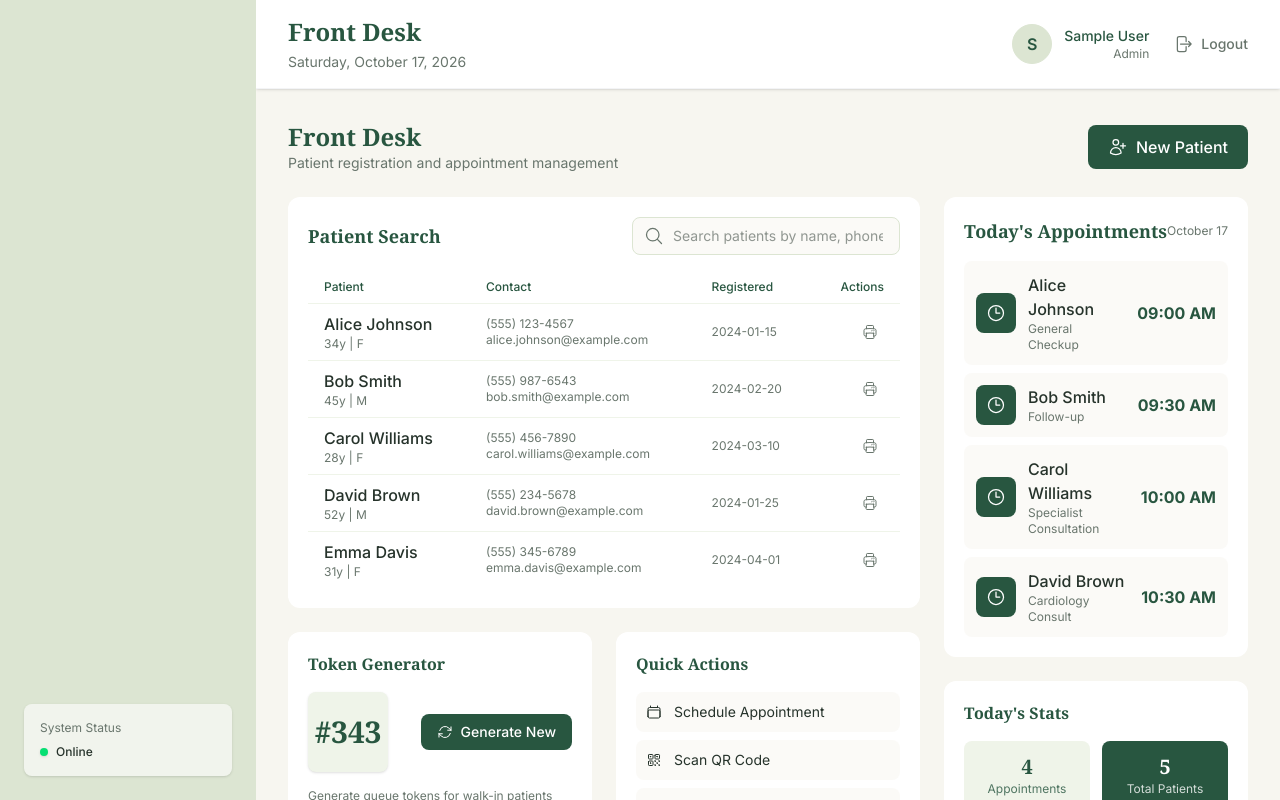
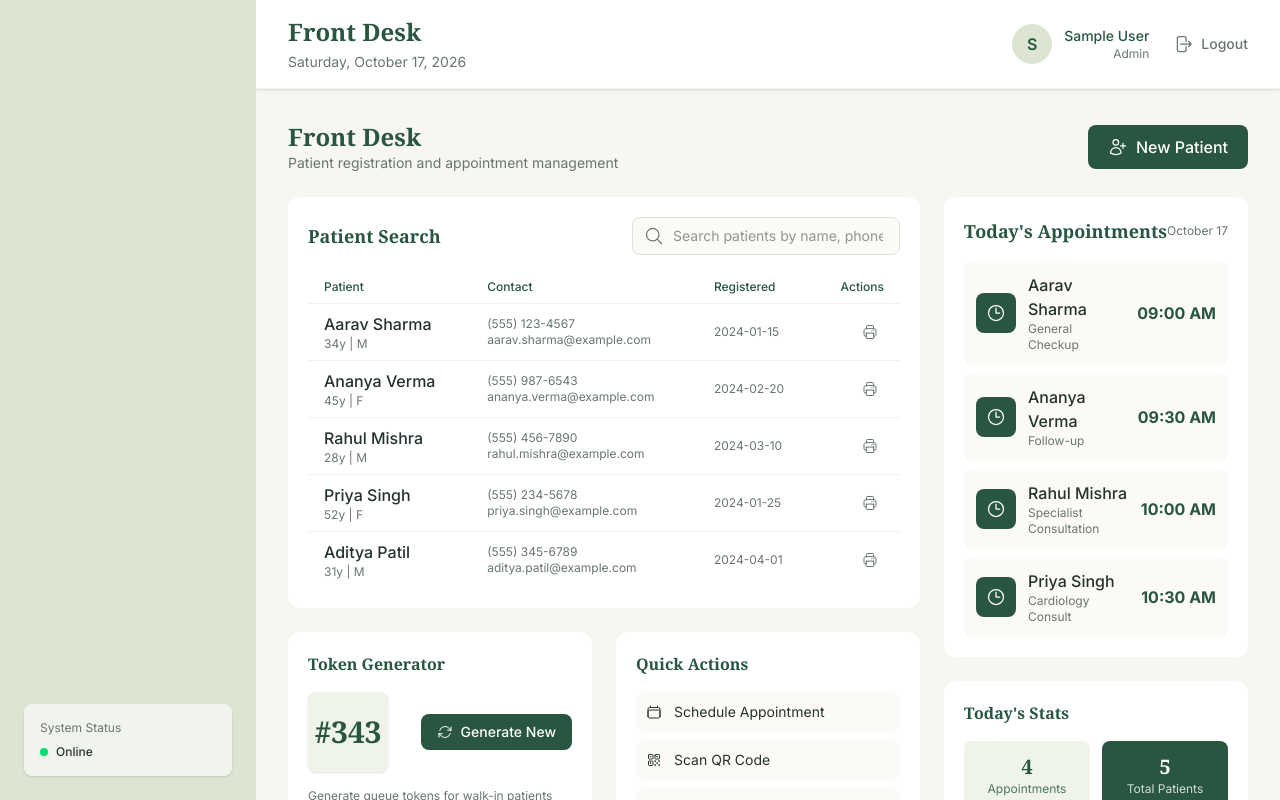
Before and after one commit to Yukta062006/ClinicOpsAgent, a React (Vite) app: page /front-desk in a window 1280 px wide. Built offline with nearby package versions, Linux system fonts and the light colour scheme; sample sign-in values are in the browser's storage.

Commit message:
fix: Update patient names to Indian names, add working YouTube videos, improve medical research, and fix quick actions

```diff
--- a/src/context/DataContext.tsx
+++ b/src/context/DataContext.tsx
@@ -159,11 +159,11 @@ const DataContext = createContext<DataContextType | undefined>(undefined);
 const initialPatients: Patient[] = [
   {
     id: '1',
-    name: 'Alice Johnson',
+    name: 'Aarav Sharma',
     age: 34,
-    gender: 'F',
+    gender: 'M',
     phone: '(555) 123-4567',
-    email: 'alice.johnson@example.com',
+    email: 'aarav.sharma@example.com',
     address: '123 Main St, Metropolis, NY 10001',
     dateOfBirth: '1990-05-15',
     medicalHistory: ['Hypertension', 'Seasonal allergies'],
@@ -175,11 +175,11 @@ const initialPatients: Patient[] = [
   },
   {
     id: '2',
-    name: 'Bob Smith',
+    name: 'Ananya Verma',
     age: 45,
-    gender: 'M',
+    gender: 'F',
     phone: '(555) 987-6543',
-    email: 'bob.smith@example.com',
+    email: 'ananya.verma@example.com',
     address: '456 Oak Ave, Metropolis, NY 10002',
     dateOfBirth: '1979-08-22',
     medicalHistory: ['Diabetes', 'Hyperlipidemia'],
@@ -191,11 +191,11 @@ const initialPatients: Patient[] = [
   },
   {
     id: '3',
-    name: 'Carol Williams',
+    name: 'Rahul Mishra',
     age: 28,
-    gender: 'F',
+    gender: 'M',
     phone: '(555) 456-7890',
-    email: 'carol.williams@example.com',
+    email: 'rahul.mishra@example.com',
     address: '789 Pine Rd, Metropolis, NY 10003',
     dateOfBirth: '1996-03-10',
     medicalHistory: ['Asthma'],
@@ -207,11 +207,11 @@ const initialPatients: Patient[] = [
   },
   {
     id: '4',
-    name: 'David Brown',
+    name: 'Priya Singh',
     age: 52,
-    gender: 'M',
+    gender: 'F',
     phone: '(555) 234-5678',
-    email: 'david.brown@example.com',
+    email: 'priya.singh@example.com',
     address: '321 Elm St, Metropolis, NY 10004',
     dateOfBirth: '1972-11-05',
     medicalHistory: ['Heart Disease', 'Obesity'],
@@ -223,11 +223,11 @@ const initialPatients: Patient[] = [
   },
   {
     id: '5',
-    name: 'Emma Davis',
+    name: 'Aditya Patil',
     age: 31,
-    gender: 'F',
+    gender: 'M',
     phone: '(555) 345-6789',
-    email: 'emma.davis@example.com',
+    email: 'aditya.patil@example.com',
     address: '654 Maple Dr, Metropolis, NY 10005',
     dateOfBirth: '1993-07-18',
     medicalHistory: ['Migraine'],
@@ -240,19 +240,19 @@ const initialPatients: Patient[] = [
 ];
 
 const initialAppointments: Appointment[] = [
-  { id: '1', patientId: '1', patientName: 'Alice Johnson', doctorId: 'doc1', doctorName: 'Dr. Sarah Smith', time: '09:00 AM', type: 'General Checkup', status: 'scheduled', notes: 'Annual physical exam' },
-  { id: '2', patientId: '2', patientName: 'Bob Smith', doctorId: 'doc2', doctorName: 'Dr. John Doe', time: '09:30 AM', type: 'Follow-up', status: 'scheduled', notes: 'Diabetes management check' },
-  { id: '3', patientId: '3', patientName: 'Carol Williams', doctorId: 'doc3', doctorName: 'Dr. Emily Chen', time: '10:00 AM', type: 'Specialist Consultation', status: 'scheduled', notes: 'Asthma evaluation' },
-  { id: '4', patientId: '4', patientName: 'David Brown', doctorId: 'doc4', doctorName: 'Dr. Michael Brown', time: '10:30 AM', type: 'Cardiology Consult', status: 'scheduled', notes: 'Heart disease follow-up' },
-  { id: '5', patientId: '1', patientName: 'Alice Johnson', doctorId: 'doc1', doctorName: 'Dr. Sarah Smith', time: '02:00 PM', type: 'Consultation', status: 'completed', notes: 'Prescription renewal' },
+  { id: '1', patientId: '1', patientName: 'Aarav Sharma', doctorId: 'doc1', doctorName: 'Dr. Sarah Smith', time: '09:00 AM', type: 'General Checkup', status: 'scheduled', notes: 'Annual physical exam' },
+  { id: '2', patientId: '2', patientName: 'Ananya Verma', doctorId: 'doc2', doctorName: 'Dr. John Doe', time: '09:30 AM', type: 'Follow-up', status: 'scheduled', notes: 'Diabetes management check' },
+  { id: '3', patientId: '3', patientName: 'Rahul Mishra', doctorId: 'doc3', doctorName: 'Dr. Emily Chen', time: '10:00 AM', type: 'Specialist Consultation', status: 'scheduled', notes: 'Asthma evaluation' },
+  { id: '4', patientId: '4', patientName: 'Priya Singh', doctorId: 'doc4', doctorName: 'Dr. Michael Brown', time: '10:30 AM', type: 'Cardiology Consult', status: 'scheduled', notes: 'Heart disease follow-up' },
+  { id: '5', patientId: '1', patientName: 'Aarav Sharma', doctorId: 'doc1', doctorName: 'Dr. Sarah Smith', time: '02:00 PM', type: 'Consultation', status: 'completed', notes: 'Prescription renewal' },
 ];
 
 const initialQueue: QueueItem[] = [
-  { id: '1', token: '#125', patientId: '1', patientName: 'Alice Johnson', arrivalTime: '09:00 AM', status: 'completed', priority: 'normal', department: 'General Practice', reason: 'Follow-up' },
-  { id: '2', token: '#126', patientId: '2', patientName: 'Bob Smith', arrivalTime: '09:15 AM', status: 'in-progress', priority: 'urgent', department: 'General Practice', reason: 'Diabetes management' },
-  { id: '3', token: '#127', patientId: '3', patientName: 'Carol Williams', arrivalTime: '09:30 AM', status: 'waiting', priority: 'normal', department: 'Specialty Care', reason: 'Asthma evaluation' },
-  { id: '4', token: '#128', patientId: '4', patientName: 'David Brown', arrivalTime: '09:45 AM', status: 'waiting', priority: 'normal', department: 'Cardiology', reason: 'Heart disease follow-up' },
-  { id: '5', token: '#129', patientId: '5', patientName: 'Emma Davis', arrivalTime: '10:00 AM', status: 'waiting', priority: 'normal', department: 'General Practice', reason: 'Migraine treatment' },
+  { id: '1', token: '#125', patientId: '1', patientName: 'Aarav Sharma', arrivalTime: '09:00 AM', status: 'completed', priority: 'normal', department: 'General Practice', reason: 'Follow-up' },
+  { id: '2', token: '#126', patientId: '2', patientName: 'Ananya Verma', arrivalTime: '09:15 AM', status: 'in-progress', priority: 'urgent', department: 'General Practice', reason: 'Diabetes management' },
+  { id: '3', token: '#127', patientId: '3', patientName: 'Rahul Mishra', arrivalTime: '09:30 AM', status: 'waiting', priority: 'normal', department: 'Specialty Care', reason: 'Asthma evaluation' },
+  { id: '4', token: '#128', patientId: '4', patientName: 'Priya Singh', arrivalTime: '09:45 AM', status: 'waiting', priority: 'normal', department: 'Cardiology', reason: 'Heart disease follow-up' },
+  { id: '5', token: '#129', patientId: '5', patientName: 'Aditya Patil', arrivalTime: '10:00 AM', status: 'waiting', priority: 'normal', department: 'General Practice', reason: 'Migraine treatment' },
 ];
 
 const initialResearch: ResearchArticle[] = [
@@ -294,7 +294,7 @@ const initialVideos: Video[] = [
     verified: true,
     category: 'Diabetes',
     description: 'Comprehensive guide to understanding diabetes, including different types, common symptoms, and effective management strategies.',
-    url: 'https://example.com/video1',
+    url: 'https://www.youtube.com/embed/8K6aW9VxG4M',
     thumbnail: 'https://placehold.co/600x400/285640/FFFFFF?text=Diabetes+Education',
     saved: false
   },
@@ -307,7 +307,7 @@ const initialVideos: Video[] = [
     verified: true,
     category: 'Cardiology',
     description: 'Learn about cardiovascular disease risk factors, prevention strategies, and the importance of early detection.',
-    url: 'https://example.com/video2',
+    url: 'https://www.youtube.com/embed/1g7i0wJFJc4',
     thumbnail: 'https://placehold.co/600x400/285640/FFFFFF?text=Heart+Health',
     saved: false
   },
@@ -319,8 +319,8 @@ const initialVideos: Video[] = [
     views: '2.1M views',
     verified: true,
     category: 'Nutrition',
-    description: 'Essential nutrition principles for maintaining good health. This video covers macronutrients, micronutrients, and practical meal planning tips.',
-    url: 'https://example.com/video3',
+    description: 'Essential nutrition principles for maintaining good health.',
+    url: 'https://www.youtube.com/embed/7D7oM9N9J7c',
     thumbnail: 'https://placehold.co/600x400/285640/FFFFFF?text=Nutrition+Basics',
     saved: false
   }
--- a/src/pages/MedicalVideos.tsx
+++ b/src/pages/MedicalVideos.tsx
@@ -336,15 +336,21 @@ export default function MedicalVideos() {
               </div>
 
               <div className="p-6">
-                {/* Fake video player */}
-                <div className="relative w-full aspect-video bg-pale-sage/30 rounded-lg flex items-center justify-center mb-6 border border-pale-sage">
-                  <div className="text-center">
-                    <VideoCameraIcon className="w-20 h-20 text-pale-sage mx-auto mb-4" />
-                    <p className="text-text-secondary">Video Player</p>
-                    <p className="text-sm text-text-secondary mt-2">
-                      This would play: {selectedVideo.url}
-                    </p>
-                  </div>
+                {/* Real YouTube video player */}
+                <div className="relative w-full aspect-video bg-black rounded-lg overflow-hidden mb-6">
+                  {selectedVideo.url.includes('youtube.com') ? (
+                    <iframe
+                      src={selectedVideo.url}
+                      className="w-full h-full border-0"
+                      title={selectedVideo.title}
+                      allow="accelerometer; autoplay; clipboard-write; encrypted-media; gyroscope; picture-in-picture"
+                      allowFullScreen
+                    />
+                  ) : (
+                    <div className="flex items-center justify-center h-full text-white">
+                      <p>Video player would load: {selectedVideo.url}</p>
+                    </div>
+                  )}
                 </div>
 
                 <div className="space-y-4">
```
Also changed, not shown: 1 other file (tests, documents, lock files or other folders).
